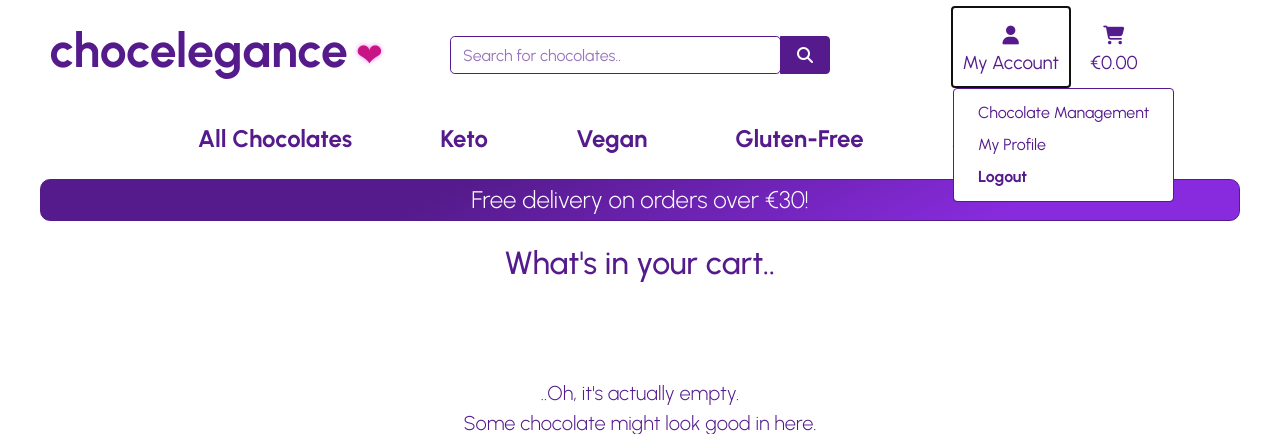
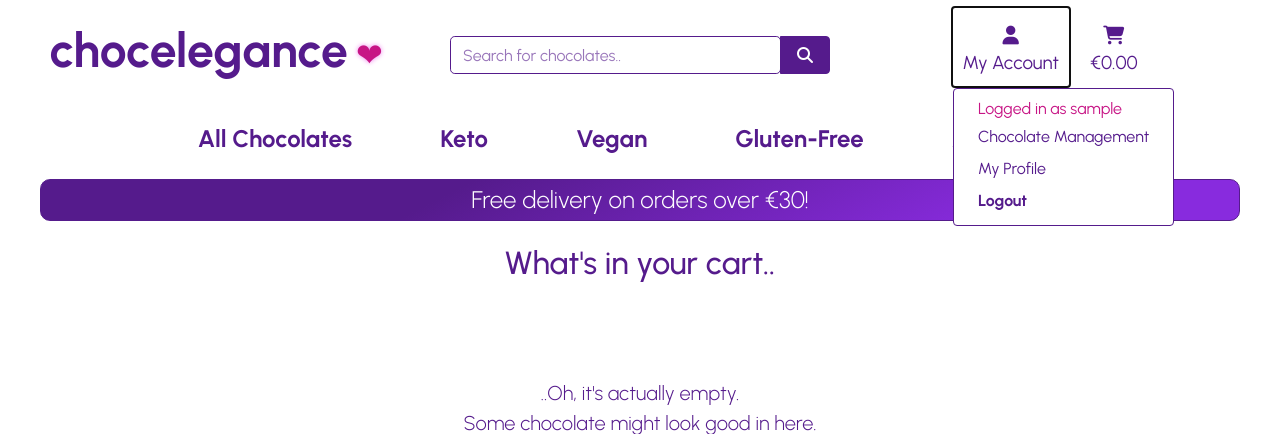
Before and after one commit to DannyGilligan/chocelegance-resubmission, a Django app: page /cart/ in a window 1280 px wide, after a click on "My Account". Shown: the top 434 px of the page. Run offline with Django 3.2, Linux system fonts and the light colour scheme; the visitor is signed in with stand-in values (Sample User, id 1); some libraries are stand-ins or nearby versions.

Commit message:
Add user login status to my account dropdown menu

```diff
--- a/static/css/base.css
+++ b/static/css/base.css
@@ -83,7 +83,10 @@ input[name='q']::placeholder {
 }
 
 
+.dropdown-login-status {
+    padding-left: 1.5rem;
 
+}
 
 /* ------------------------------------------------------------------------------------------------------------------------------ Heart Logo Styling */
 
--- a/templates/base.html
+++ b/templates/base.html
@@ -70,7 +70,8 @@
       <!-- Logo, from base.html -->
       <div class="col-12 col-lg-4 my-auto py-2 py-lg-0 text-center text-lg-left ">
         <a href="{% url 'home' %}" class="nav-link main-logo-link d-inline-flex">
-          <h2 class="purple-text my-1 chocelegance-logo-text"><strong>chocelegance</strong></h2><span class="small logo-heart">&#10084;</span>
+          <h2 class="purple-text my-1 chocelegance-logo-text"><strong>chocelegance</strong></h2><span
+            class="small logo-heart">&#10084;</span>
         </a>
       </div>
 
@@ -97,11 +98,12 @@
 
           <!-- My Account, from base.html -->
           <li class="list-inline-item dropdown">
-            <a class="purple-text nav-link" href="#" id="user-options-main-nav" data-toggle="dropdown" aria-haspopup="true"
-              aria-expanded="false">
+            <a class="purple-text nav-link" href="#" id="user-options-main-nav" data-toggle="dropdown"
+              aria-haspopup="true" aria-expanded="false">
               <div class="text-center">
                 <div><i class="fas fa-user fa-lg"></i></div>
                 <p class="my-0">My Account</p>
+
               </div>
             </a>
 
@@ -109,6 +111,7 @@
             <div class="dropdown-menu border-purple" aria-labelledby="user-options-main-nav">
               {% if request.user.is_authenticated %}
               {% if request.user.is_superuser %}
+              <p class="dropdown-login-status py-0 my-0 bright-purple-text">Logged in as {{ user }}</p>
               <a href="{% url 'add_chocolate' %}" class="dropdown-item purple-text">Chocolate Management</a>
               {% endif %}
               <a href="{% url 'profile' %}" class="dropdown-item purple-text">My Profile</a>
@@ -145,8 +148,8 @@
     <!-- Sub navbar, this uses dtl tags to include the navigation html snippets from the 'includes' folder, from base.html -->
     <div class="row bg-white purple-text">
       <nav class="navbar navbar-expand-lg navbar-light w-100">
-        <button class="navbar-toggler purple-text border-purple" type="button" data-toggle="collapse" data-target="#main-nav"
-          aria-controls="main-nav" aria-expanded="false" aria-label="Toggle navigation">
+        <button class="navbar-toggler purple-text border-purple" type="button" data-toggle="collapse"
+          data-target="#main-nav" aria-controls="main-nav" aria-expanded="false" aria-label="Toggle navigation">
           <span class="navbar-toggler-icon purple-text"></span>
         </button>
         {% include 'includes/mobile-top-header.html' %}
```
Lines whose indentation alone changed are shown as unchanged.
